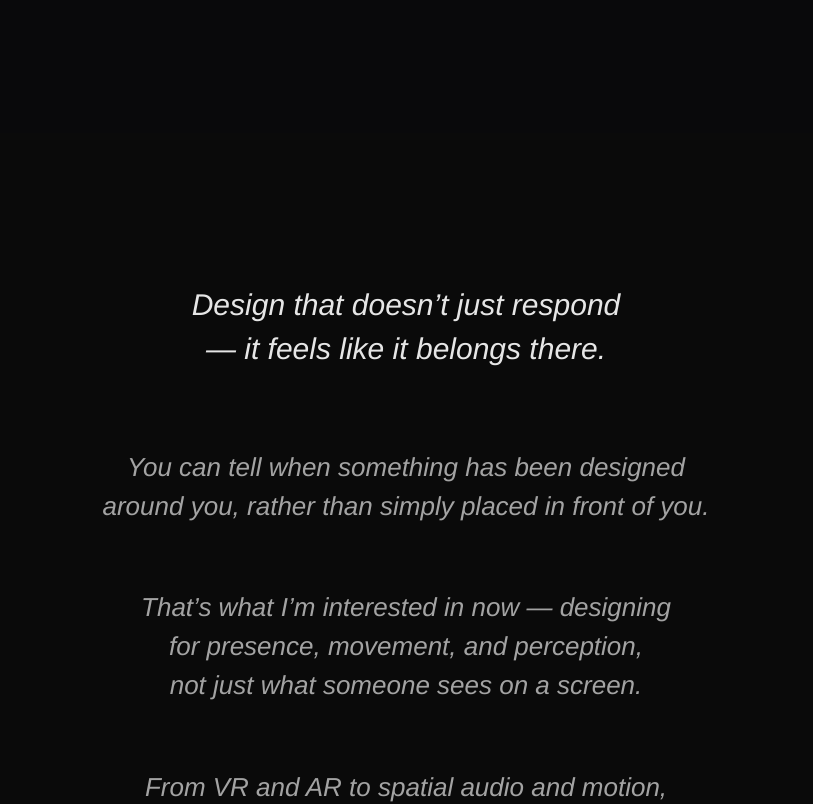
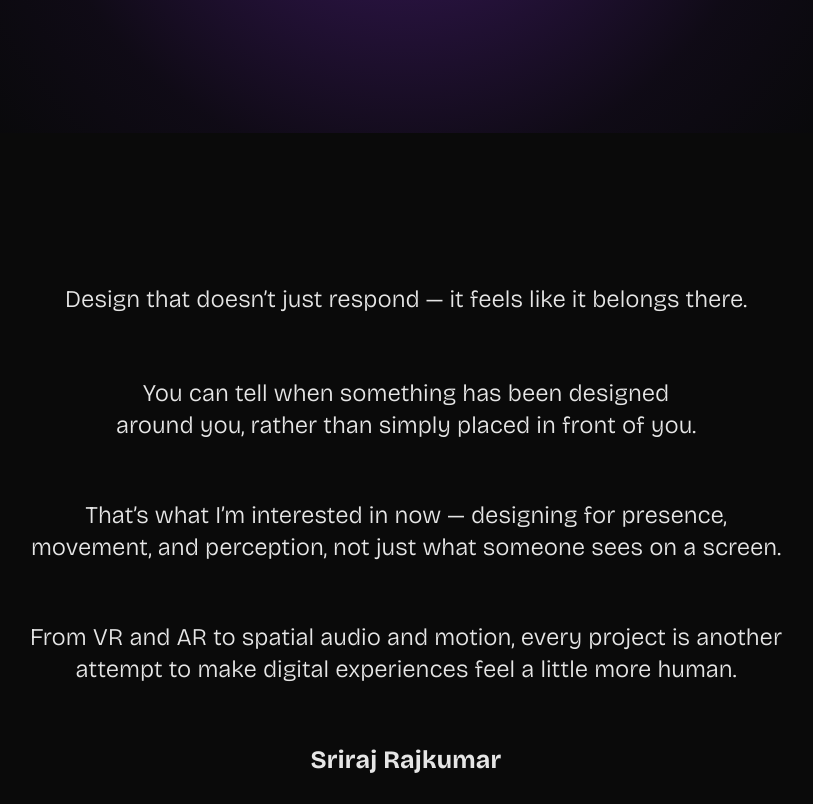
Before and after one commit to sriraj07/sriraj-portfolio, a plain HTML site: page index.html in a window 1280 px wide. Shown: the part 700-1504 px from the top of the page, without its empty margins (234-1047 px from the left). Drawn offline with nearby package versions, Linux system fonts and the light colour scheme; a web font is replaced by a local one.

Commit message:
Add files via upload
Changes to cards, hero banner, and fonts

```diff
--- a/styles.css
+++ b/styles.css
@@ -103,6 +103,14 @@ img { display: block; max-width: 100%; height: auto; }
   overflow: hidden;
   background: #09090B;
 }
+.hero::before {
+  content: "";
+  position: absolute;
+  inset: 0;
+  background:
+    radial-gradient(circle at 50% 55%, rgba(136, 48, 224, 0.45) 0%, rgba(136, 48, 224, 0.22) 28%, rgba(90, 30, 150, 0.08) 50%, transparent 70%);
+  pointer-events: none;
+}
 .hero-spline, .hero-fallback {
   position: absolute; inset: 0; width: 100%; height: 100%;
 }
@@ -160,30 +168,37 @@ img { display: block; max-width: 100%; height: auto; }
 
 /* ===================== INTRO ===================== */
 .intro {
-  max-width: 820px;
+  max-width: 830px;
   margin: 0 auto;
   padding: clamp(80px, 12vw, 150px) 24px;
   text-align: center;
   text-wrap: balance;
 }
 .intro-lead {
-  font-style: italic;
-  font-size: clamp(22px, 3vw, 30px);
-  color: var(--text);
+  font-family: var(--rounded);
+  font-weight: 300;
+  font-style: normal;
+  font-size: 24px;
+  color: #e6e6e6;
   margin-bottom: 2.6em;
-  line-height: 1.45;
+  line-height: 32px;
 }
 .intro-line {
-  font-style: italic;
-  font-size: clamp(18px, 2.3vw, 26px);
-  color: var(--text-dim);
+  font-family: var(--rounded);
+  font-weight: 300;
+  font-style: normal;
+  font-size: 24px;
+  color: #e6e6e6;
   margin-bottom: 2.4em;
-  line-height: 1.5;
+  line-height: 32px;
 }
 .intro-sign {
-  font-style: italic;
-  font-size: 15px;
-  color: var(--text-faint);
+  font-family: var(--rounded);
+  font-weight: 700;
+  font-style: normal;
+  font-size: 25px;
+  letter-spacing: 0.25px;
+  color: var(--text);
   margin-top: 1em;
 }
 
```
